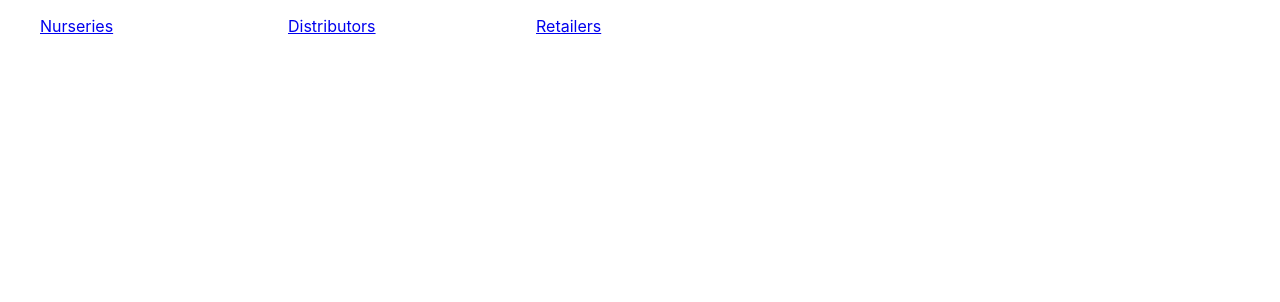
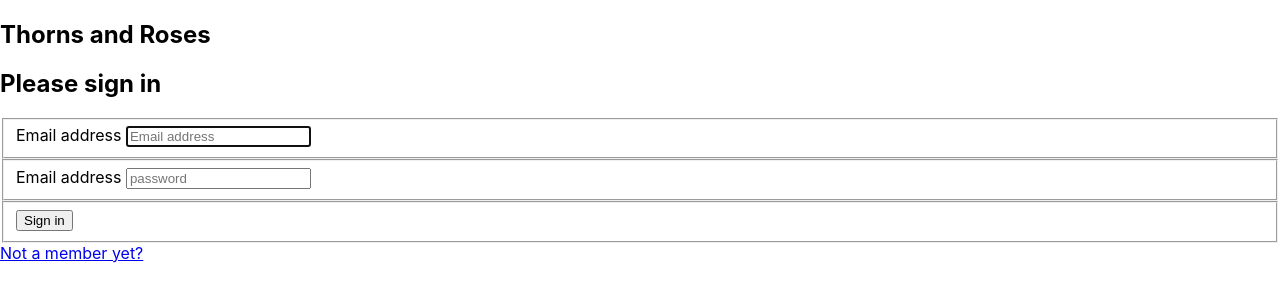
Before and after one commit to jakefroeb/thorns-roses, a React (Create React App) app: page /login in a window 1280 px wide. Shown: the top 302 px of the page. Built offline with nearby package versions, Linux system fonts and the light colour scheme.

Commit message:
made user authentication and ability to add cart items to the database

```diff
--- a/src/components/ApplicationViews.js
+++ b/src/components/ApplicationViews.js
@@ -1,5 +1,6 @@
 import React from "react"
 import { Route } from "react-router-dom"
+import { CustomerProvider } from "./customers/CustomerProvider"
 import { DistributorList } from "./distributors/DistributorList"
 import { DistributorProvider } from "./distributors/DistributorProvider"
 import { NurseryList } from "./nurseries/NurseryList"
@@ -22,11 +23,13 @@ export const ApplicationViews = () =>{
                 </NurseryProvider>
             </Route>
             <Route exact path="/retailers">
-                <NurseryProvider>
-                    <DistributorProvider>
-                        <RetailerList/>
-                    </DistributorProvider>
-                </NurseryProvider>
+                <CustomerProvider>
+                    <NurseryProvider>
+                        <DistributorProvider>
+                            <RetailerList/>
+                        </DistributorProvider>
+                    </NurseryProvider>
+                </CustomerProvider>
             </Route>
         </>
     )
--- /dev/null
+++ b/src/components/ThornsAndRoses.js
@@ -0,0 +1,32 @@
+import React from "react";
+import { Route, Redirect } from "react-router-dom";
+import { ApplicationViews } from "./ApplicationViews";
+import { NavBar } from "./nav/NavBar";
+import { Login } from "./auth/Login";
+import { Register } from "./auth/Register";
+
+export const ThornsAndRoses = () => (
+  <>
+    <Route
+      render={() => {
+        if (localStorage.getItem("thorns_customer")) {
+          return (
+            <>
+              <NavBar />
+              <ApplicationViews />
+            </>
+          );
+        } else {
+          return <Redirect to="/login" />;
+        }
+      }}
+    />
+
+    <Route path="/login">
+      <Login />
+    </Route>
+    <Route path="/register">
+      <Register />
+    </Route>
+  </>
+);
--- /dev/null
+++ b/src/components/auth/Login.js
@@ -0,0 +1,81 @@
+
+import React, { useRef } from "react"
+import { Link } from "react-router-dom";
+import { useHistory } from "react-router-dom"
+
+export const Login = (props) => {
+    const email = useRef()
+    const password = useRef()
+    const existDialog = useRef()
+    const passwordDialog = useRef()
+    const history = useHistory()
+
+    const existingUserCheck = () => {
+        return fetch(`http://localhost:8088/customers?email=${email.current.value}`)
+            .then(res => res.json())
+            .then(user => user.length ? user[0] : false)
+    }
+    const handleLogin = (e) => {
+        e.preventDefault()
+
+        existingUserCheck()
+            .then(exists => {
+                if (exists) {
+                    if(exists.password === password.current.value){
+                        console.log(exists)
+                        localStorage.setItem("thorns_customer", exists.id)
+                        history.push("/")
+                    }else{
+                        passwordDialog.current.showModal()
+                    }
+                } else {
+                    existDialog.current.showModal()
+                }
+            })
+    }
+
+    return (
+        <main className="container--login">
+            <dialog className="dialog dialog--auth" ref={existDialog}>
+                <div>User does not exist</div>
+                <button className="button--close" onClick={e => existDialog.current.close()}>Close</button>
+            </dialog>
+            <dialog className="dialog dialog--auth" ref={passwordDialog}>
+                <div>Wrong Password</div>
+                <button className="button--close" onClick={e => passwordDialog.current.close()}>Close</button>
+            </dialog>
+
+            <section>
+                <form className="form--login" onSubmit={handleLogin}>
+                    <h1>Thorns and Roses</h1>
+                    <h2>Please sign in</h2>
+                    <fieldset>
+                        <label htmlFor="inputEmail"> Email address </label>
+                        <input ref={email} type="email"
+                            id="email"
+                            className="form-control"
+                            placeholder="Email address"
+                            required autoFocus />
+                    </fieldset>
+                    <fieldset>
+                        <label htmlFor="inputPassword"> Email address </label>
+                        <input ref={password} type="password"
+                            id="password"
+                            className="form-control"
+                            placeholder="password"
+                            required />
+                    </fieldset>
+                    <fieldset>
+                        <button type="submit">
+                            Sign in
+                        </button>
+                    </fieldset>
+                </form>
+            </section>
+            <section className="link--register">
+                <Link to="/register">Not a member yet?</Link>
+            </section>
+        </main>
+    )
+
+}
--- /dev/null
+++ b/src/components/auth/Register.js
@@ -0,0 +1,95 @@
+import React, { useRef } from "react"
+import { useHistory } from "react-router-dom"
+
+export const Register = (props) => {
+    const firstName = useRef()
+    const lastName = useRef()
+    const email = useRef()
+    const businessName = useRef()
+    const password = useRef()
+    const verifyPassword = useRef()
+    const conflictDialog = useRef()
+    const history = useHistory()
+
+    const existingUserCheck = () => {
+        return fetch(`http://localhost:8088/customers?email=${email.current.value}`)
+            .then(res => res.json())
+            .then(user => !!user.length)
+    }
+
+    const handleRegister = (e) => {
+        e.preventDefault()
+
+
+        existingUserCheck()
+            .then((userExists) => {
+                if (!userExists && password.current.value === verifyPassword.current.value) {
+                    fetch("http://localhost:8088/customers", {
+                        method: "POST",
+                        headers: {
+                            "Content-Type": "application/json"
+                        },
+                        body: JSON.stringify({
+                            email: email.current.value,
+                            name: `${firstName.current.value} ${lastName.current.value}`,
+                            businessName: businessName.current.value,
+                            password : password.current.value
+                        })
+                    })
+                        .then(res => res.json())
+                        .then(createdUser => {
+                            if (createdUser.hasOwnProperty("id")) {
+                                console.log(createdUser)
+                                localStorage.setItem("thorns_customer", createdUser.id)
+                                history.push("/")
+                            }
+                        })
+                }
+                else {
+                    conflictDialog.current.showModal()
+                }
+            })
+
+    }
+
+    return (
+        <main style={{ textAlign: "center" }}>
+
+            <dialog className="dialog dialog--password" ref={conflictDialog}>
+                <div>Account with that email already exists</div>
+                <button className="button--close" onClick={e => conflictDialog.current.close()}>Close</button>
+            </dialog>
+
+            <form className="form--login" onSubmit={handleRegister}>
+                <h1 className="h3 mb-3 font-weight-normal">Register for Thorns and Roses</h1>
+                <fieldset>
+                    <label htmlFor="firstName"> First Name </label>
+                    <input ref={firstName} type="text" name="firstName" className="form-control" placeholder="First name" required autoFocus />
+                </fieldset>
+                <fieldset>
+                    <label htmlFor="lastName"> Last Name </label>
+                    <input ref={lastName} type="text" name="lastName" className="form-control" placeholder="Last name" required />
+                </fieldset>
+                <fieldset>
+                    <label htmlFor="businessName"> Business Name </label>
+                    <input ref={businessName} type="text" name="businessName" className="form-control" placeholder="businessName" required />
+                </fieldset>
+                <fieldset>
+                    <label htmlFor="inputEmail"> Email address </label>
+                    <input ref={email} type="email" name="email" className="form-control" placeholder="Email address" required />
+                </fieldset>
+                <fieldset>
+                    <label htmlFor="password"> Email address </label>
+                    <input ref={password} type="password" name="password" className="form-control" placeholder="password" required />
+                </fieldset>
+                <fieldset>
+                    <label htmlFor="verifyPassword"> Email address </label>
+                    <input ref={verifyPassword} type="password" name="verifyPassword" className="form-control" placeholder="verifyPassword" required />
+                </fieldset>
+                <fieldset>
+                    <button type="submit"> Sign in </button>
+                </fieldset>
+            </form>
+        </main>
+    )
+}
--- /dev/null
+++ b/src/components/customers/CustomerProvider.js
@@ -0,0 +1,20 @@
+import { createContext } from "react";
+
+export const CustomerContext = createContext()
+
+export const CustomerProvider = (props) => {
+    const  addCartItem = (cartObj) => {
+        return fetch("http://localhost:8088/cartObjects",{
+            method:"POST",
+            headers: {
+                "Content-Type":"application/json"
+            },
+            body: JSON.stringify(cartObj)
+        })
+    }
+    return(
+        <CustomerContext.Provider value={{addCartItem}}>
+            {props.children}
+        </CustomerContext.Provider>
+    )
+}
--- a/src/components/retailers/Retailer.js
+++ b/src/components/retailers/Retailer.js
@@ -1,9 +1,27 @@
+import { useContext } from "react"
+import { CustomerContext } from "../customers/CustomerProvider"
+
 export const Retailer = ({distributor, matchingFns, retailer}) => {
+    const {addCartItem} = useContext(CustomerContext)
+    const purchaseFlower = (e) => {
+        let flowerId = parseInt(e.target.value.split(","))
+        let price = parseFloat(e.target.value.split(",")[1])
+        let cartObj = {
+            customerId : parseInt(localStorage.getItem("thorns_customer")),
+            flowerId : flowerId,
+            price: price,
+            retailerId : retailer.id
+        }
+        addCartItem(cartObj)
+    }
     return (<>
                 <h3>Retailer : {retailer.name}</h3>
                 <h4>Flowers</h4>
                 <ul>
-                    {matchingFns.map(fnarray => fnarray.map(fn => <li key={fn.id}>flower: {fn.flower.color} {fn.flower.species}, price: {(fn.price * distributor.pricemarkup * retailer.pricemarkup).toFixed(2)}</li>))}
+                    {matchingFns.map(fnarray => fnarray.map(fn => {
+                        let price = (fn.price * distributor.pricemarkup * retailer.pricemarkup).toFixed(2)
+                    return <li key={fn.id}>flower: {fn.flower.color} {fn.flower.species}, price: {price}
+                    <button onClick={purchaseFlower} id={fn.id} value={[fn.flower.id,price]} >purchase</button></li>}))}
                 </ul>
                 <h4>Distributor : {distributor.name}</h4>
 
--- a/src/index.js
+++ b/src/index.js
@@ -3,14 +3,12 @@ import ReactDOM from 'react-dom';
 import './index.css';
 import reportWebVitals from './reportWebVitals';
 import { BrowserRouter as Router } from "react-router-dom"
-import { NavBar } from './components/nav/NavBar';
-import { ApplicationViews } from './components/ApplicationViews';
+import { ThornsAndRoses } from './components/ThornsAndRoses';
 
 ReactDOM.render(
   <React.StrictMode>
     <Router>
-      <NavBar/>
-      <ApplicationViews/>
+      <ThornsAndRoses/>
     </Router>
   </React.StrictMode>,
   document.getElementById('root')
```
